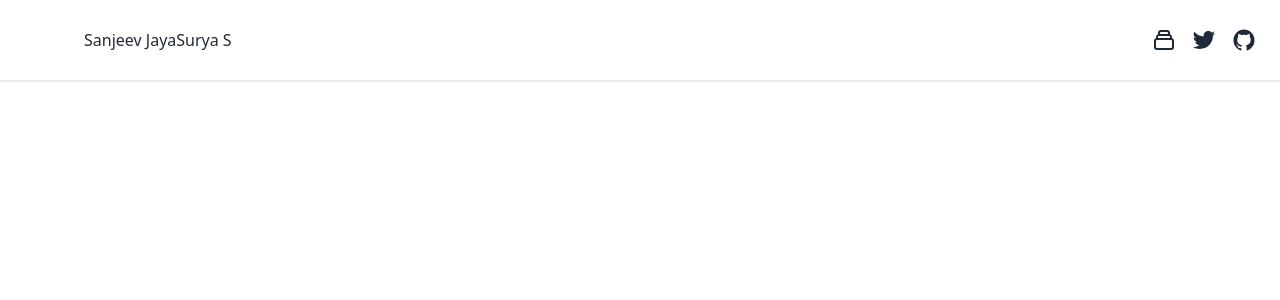
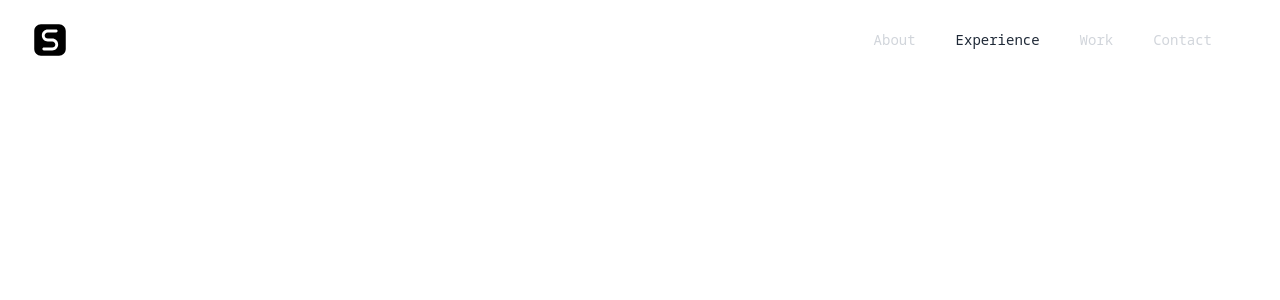
Before and after one commit to sanjeevjayasurya/portfolio, a React (Vite) app: page / in a window 1280 px wide. Shown: the top 300 px of the page. Built offline with nearby package versions, Linux system fonts and the light colour scheme.

Commit message:
chore: add custom font(Noto)

```diff
--- a/index.html
+++ b/index.html
@@ -3,6 +3,12 @@
   <head>
     <meta charset="UTF-8" />
     <link rel="icon" type="image/svg+xml" href="/src/favicon.svg" />
+    <link rel="preconnect" href="https://fonts.googleapis.com" />
+    <link rel="preconnect" href="https://fonts.gstatic.com" crossorigin />
+    <link
+      href="https://fonts.googleapis.com/css2?family=Noto+Sans+Mono:wght@200;300&display=swap"
+      rel="stylesheet"
+    />
     <meta name="viewport" content="width=device-width, initial-scale=1.0" />
     <title>Vite App</title>
   </head>
--- a/src/App.jsx
+++ b/src/App.jsx
@@ -4,19 +4,17 @@ function App() {
   return (
     <main class="font-sans bg-white 0 h-screen w-full">
       <div>
-        <header class="bg-white shadow">
-          <div class="container mx-auto px-6 py-4">
-            <div class="flex items-center justify-between">
-              <div>
-                <a
-                  class="flex items-center text-gray-800 hover:text-indigo-600"
-                  href="#"
-                >
+        <nav class="font-noto bg-white dark:bg-gray-800">
+          <div class="max-w-7xl mx-auto px-8">
+            <div class="flex items-center justify-between h-20">
+              <div class="w-full justify-between flex items-center">
+                <a class="flex-shrink-0" href="/">
                   <svg
-                    width="48"
-                    height="48"
-                    viewBox="0 0 48 48"
+                    width="36"
+                    height="36"
+                    viewBox="0 0 512 512"
                     fill="none"
+                    xmlns="http://www.w3.org/2000/svg"
                   >
                     <path
                       fill-rule="evenodd"
@@ -25,62 +23,84 @@ function App() {
                       fill="black"
                     />
                   </svg>
-
-                  <span class="mx-3 font-medium text-sm md:text-base">
-                    Sanjeev JayaSurya S
-                  </span>
                 </a>
+                <div class="hidden md:block">
+                  <div class="ml-10 flex items-baseline space-x-4">
+                    <a
+                      class="text-gray-300  hover:text-gray-800 dark:hover:text-white px-3 py-2 rounded-md text-sm font-medium"
+                      href="/#"
+                    >
+                      About
+                    </a>
+                    <a
+                      class="text-gray-800 dark:text-white  hover:text-gray-800 dark:hover:text-white px-3 py-2 rounded-md text-sm font-medium"
+                      href="/#"
+                    >
+                      Experience
+                    </a>
+                    <a
+                      class="text-gray-300  hover:text-gray-800 dark:hover:text-white px-3 py-2 rounded-md text-sm font-medium"
+                      href="/#"
+                    >
+                      Work
+                    </a>
+                    <a
+                      class="text-gray-300  hover:text-gray-800 dark:hover:text-white px-3 py-2 rounded-md text-sm font-medium"
+                      href="/#"
+                    >
+                      Contact
+                    </a>
+                  </div>
+                </div>
               </div>
-              <div class="flex items-center -mx-2">
-                <a
-                  class="flex items-center mx-2 text-gray-800 hover:text-indigo-600"
-                  href="#"
-                >
+              <div class="block">
+                <div class="ml-4 flex items-center md:ml-6"></div>
+              </div>
+              <div class="-mr-2 flex md:hidden">
+                <button class="text-gray-800 dark:text-white hover:text-gray-300 inline-flex items-center justify-center p-2 rounded-md focus:outline-none">
                   <svg
-                    class="h-5 w-5 sm:h-6 sm:w-6"
-                    viewBox="0 0 24 24"
-                    fill="none"
+                    width="20"
+                    height="20"
+                    fill="currentColor"
+                    class="h-8 w-8"
+                    viewBox="0 0 1792 1792"
                     xmlns="http://www.w3.org/2000/svg"
                   >
-                    <path
-                      d="M19 11H5M19 11C20.1046 11 21 11.8954 21 13V19C21 20.1046 20.1046 21 19 21H5C3.89543 21 3 20.1046 3 19V13C3 11.8954 3.89543 11 5 11M19 11V9C19 7.89543 18.1046 7 17 7M5 11V9C5 7.89543 5.89543 7 7 7M7 7V5C7 3.89543 7.89543 3 9 3H15C16.1046 3 17 3.89543 17 5V7M7 7H17"
-                      stroke="currentColor"
-                      stroke-width="2"
-                      stroke-linecap="round"
-                      stroke-linejoin="round"
-                    />
+                    <path d="M1664 1344v128q0 26-19 45t-45 19h-1408q-26 0-45-19t-19-45v-128q0-26 19-45t45-19h1408q26 0 45 19t19 45zm0-512v128q0 26-19 45t-45 19h-1408q-26 0-45-19t-19-45v-128q0-26 19-45t45-19h1408q26 0 45 19t19 45zm0-512v128q0 26-19 45t-45 19h-1408q-26 0-45-19t-19-45v-128q0-26 19-45t45-19h1408q26 0 45 19t19 45z"></path>
                   </svg>
-                </a>
-
-                <a
-                  class="flex items-center mx-2 text-gray-800 hover:text-indigo-600"
-                  href="#"
-                >
-                  <svg
-                    class="h-5 w-5 sm:h-6 sm:w-6 fill-current"
-                    xmlns="http://www.w3.org/2000/svg"
-                    viewBox="0 0 512 512"
-                  >
-                    <path d="M496,109.5a201.8,201.8,0,0,1-56.55,15.3,97.51,97.51,0,0,0,43.33-53.6,197.74,197.74,0,0,1-62.56,23.5A99.14,99.14,0,0,0,348.31,64c-54.42,0-98.46,43.4-98.46,96.9a93.21,93.21,0,0,0,2.54,22.1,280.7,280.7,0,0,1-203-101.3A95.69,95.69,0,0,0,36,130.4C36,164,53.53,193.7,80,211.1A97.5,97.5,0,0,1,35.22,199v1.2c0,47,34,86.1,79,95a100.76,100.76,0,0,1-25.94,3.4,94.38,94.38,0,0,1-18.51-1.8c12.51,38.5,48.92,66.5,92.05,67.3A199.59,199.59,0,0,1,39.5,405.6,203,203,0,0,1,16,404.2,278.68,278.68,0,0,0,166.74,448c181.36,0,280.44-147.7,280.44-275.8,0-4.2-.11-8.4-.31-12.5A198.48,198.48,0,0,0,496,109.5Z" />
-                  </svg>
-                </a>
-
-                <a
-                  class="flex items-center mx-2 text-gray-800 hover:text-indigo-600"
-                  href="#"
-                >
-                  <svg
-                    class="h-5 w-5 sm:h-6 sm:w-6 fill-current"
-                    xmlns="http://www.w3.org/2000/svg"
-                    viewBox="0 0 512 512"
-                  >
-                    <path d="M256,32C132.3,32,32,134.9,32,261.7c0,101.5,64.2,187.5,153.2,217.9a17.56,17.56,0,0,0,3.8.4c8.3,0,11.5-6.1,11.5-11.4,0-5.5-.2-19.9-.3-39.1a102.4,102.4,0,0,1-22.6,2.7c-43.1,0-52.9-33.5-52.9-33.5-10.2-26.5-24.9-33.6-24.9-33.6-19.5-13.7-.1-14.1,1.4-14.1h.1c22.5,2,34.3,23.8,34.3,23.8,11.2,19.6,26.2,25.1,39.6,25.1a63,63,0,0,0,25.6-6c2-14.8,7.8-24.9,14.2-30.7-49.7-5.8-102-25.5-102-113.5,0-25.1,8.7-45.6,23-61.6-2.3-5.8-10-29.2,2.2-60.8a18.64,18.64,0,0,1,5-.5c8.1,0,26.4,3.1,56.6,24.1a208.21,208.21,0,0,1,112.2,0c30.2-21,48.5-24.1,56.6-24.1a18.64,18.64,0,0,1,5,.5c12.2,31.6,4.5,55,2.2,60.8,14.3,16.1,23,36.6,23,61.6,0,88.2-52.4,107.6-102.3,113.3,8,7.1,15.2,21.1,15.2,42.5,0,30.7-.3,55.5-.3,63,0,5.4,3.1,11.5,11.4,11.5a19.35,19.35,0,0,0,4-.4C415.9,449.2,480,363.1,480,261.7,480,134.9,379.7,32,256,32Z" />
-                  </svg>
-                </a>
+                </button>
               </div>
             </div>
           </div>
-        </header>
+          <div class="md:hidden">
+            <div class="px-2 pt-2 pb-3 space-y-1 sm:px-3">
+              <a
+                class="text-gray-300 hover:text-gray-800 dark:hover:text-white block px-3 py-2 rounded-md text-base font-medium"
+                href="/#"
+              >
+                About
+              </a>
+              <a
+                class="text-gray-800 dark:text-white block px-3 py-2 rounded-md text-base font-medium"
+                href="/#"
+              >
+                Experience
+              </a>
+              <a
+                class="text-gray-300 hover:text-gray-800 dark:hover:text-white block px-3 py-2 rounded-md text-base font-medium"
+                href="/#"
+              >
+                Work
+              </a>
+              <a
+                class="text-gray-300 hover:text-gray-800 dark:hover:text-white block px-3 py-2 rounded-md text-base font-medium"
+                href="/#"
+              >
+                Contact
+              </a>
+            </div>
+          </div>
+        </nav>
       </div>
     </main>
   );
--- a/tailwind.config.js
+++ b/tailwind.config.js
@@ -2,6 +2,9 @@ module.exports = {
   purge: ['./index.html', './src/**/*.{js,jsx}'],
   darkMode: false, // or 'media' or 'class'
   theme: {
+    fontFamily: {
+      noto: ['Noto Sans Mono', 'monospace'],
+    },
     extend: {},
   },
   variants: {
```
